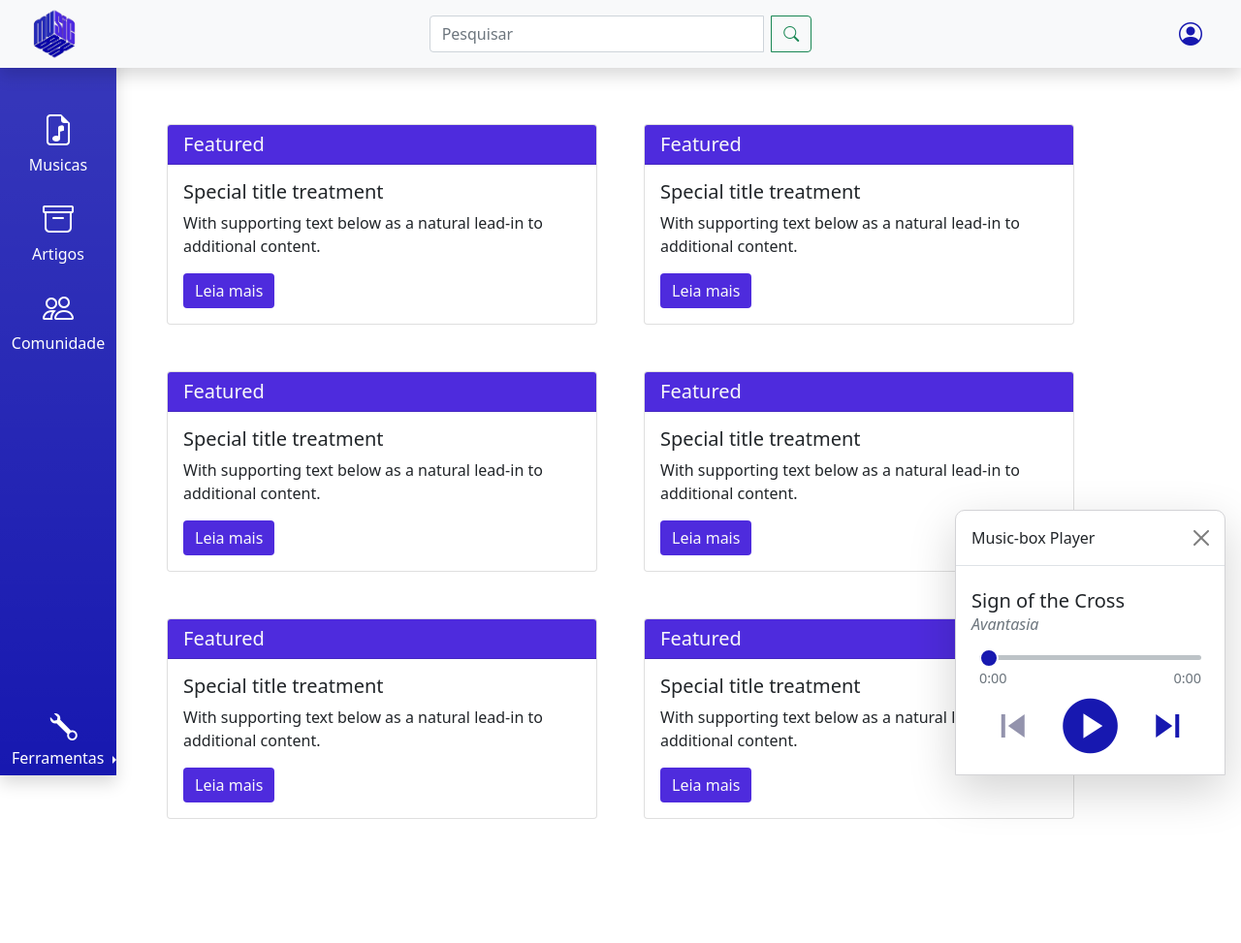
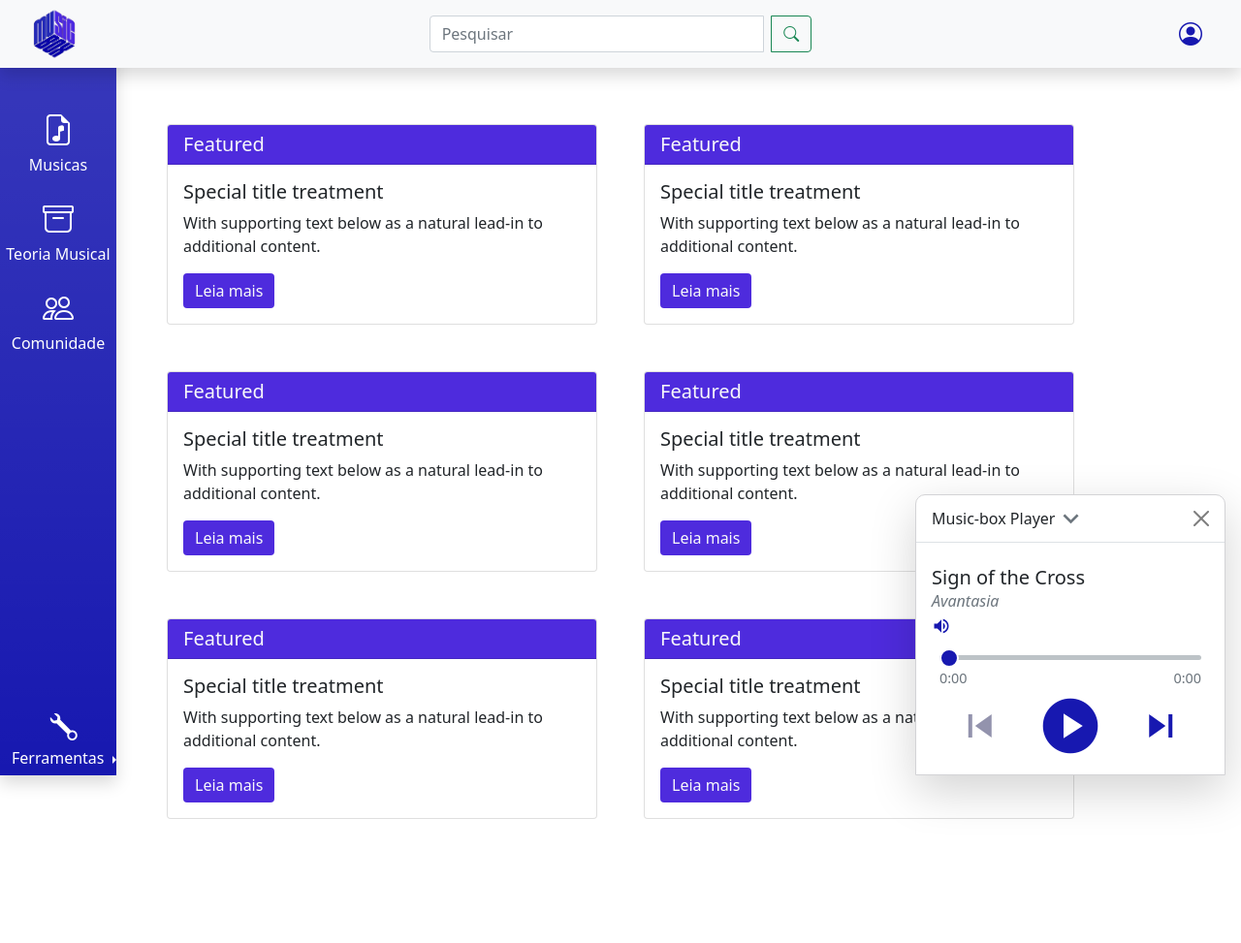
Before and after one commit to EnrickyHip/Music-Box, a PHP site: page / in a window 1280 px wide. Shown: the whole page at 97% size. Run offline with PHP 8.4, Linux system fonts and the light colour scheme; some libraries are stand-ins or nearby versions.

Commit message:
Slide de volume
- criação do slide de volume
- criação da página de teoria musical

```diff
--- a/includes/player.php
+++ b/includes/player.php
@@ -4,24 +4,41 @@
 
         <div class="modal-content shadow-lg">
 
-            <div class="modal-header">
+            <div class="modal-header py-2">
                 <h6 class="modal-title" id="exampleModalLabel">Music-box Player</h6>
+                    <span class="material-icons text-secondary fs-2 clickable black-hover" id="player-expand-less"> <!-- aqui está expand less, mas é isto mesmo. é ao contrário. -->
+                        expand_more
+                    </span>
+                    <span class="material-icons text-secondary fs-2 clickable d-none black-hover" id="player-expand-more">
+                        expand_less
+                    </span>
+
                 <button type="button" id="btn_close" class="btn-close" data-bs-dismiss="modal" aria-label="Close"></button>
             </div>
 
             <div class="modal-body">
 
-                <img class="rounded mx-auto d-block p-0" id="player-song-cover">
+                <img class="rounded mx-auto d-block p-0 mb-2" id="player-song-cover">
 
                 <div id="descrição">
-                    <h5 class="mt-2 mb-0" id="player-song-name">Sign of the Cross</h5>
+                    <h5 class="mb-0" id="player-song-name">Sign of the Cross</h5>
                     <p class="text-secondary fst-italic mb-0" id="player-song-artist">Avantasia</p>
+
+                    <div class="d-flex align-item-center mt-1 w-50" id="player_volume">
+                        <span class="material-icons purple fs-5 clickable" id="volume_up">
+                            volume_up
+                        </span>
+                        <span class="material-icons purple d-none fs-5 clickable" id="volume_off">
+                            volume_off
+                        </span>
+                        <input type="range" min="0" max="100" class="ms-2 mt-2 clickable d-none w-100" value="100" id="volume-bar">
+                </div>
                 </div>
 
             </div>
 
             <div id="progress" class="py-1 mx-4" >
-                <input type="range" min="0" max="1000" class="w-100" value="0" id="progress-bar">
+                <input type="range" min="0" max="1000" class="w-100 clickable" value="0" id="progress-bar">
             </input>
             </div>
 
@@ -40,15 +57,15 @@
                     skip_previous
                 </span>
 
-                <span id="play" class="material-icons play purple">
+                <span id="play" class="material-icons play purple clickable">
                     play_circle
                 </span>
 
-                <span id="pause" class="material-icons d-none play purple">
+                <span id="pause" class="material-icons d-none play purple clickable">
                     pause_circle
                 </span>
 
-                <span class="material-icons skip purple" id="next">
+                <span class="material-icons skip purple clickable" id="next">
                     skip_next
                 </span>
             </div>
--- a/includes/sidebar.php
+++ b/includes/sidebar.php
@@ -5,7 +5,7 @@
         </li>
 
         <li class="nav-item my-1">
-            <a href="" class="btn btn-primary transparent w-100 px-0"><i class="bi bi-archive fs-2"></i><br>Artigos</a>
+            <a href=<?="?p=teoria_musical";?> class="btn btn-primary transparent w-100 px-0"><i class="bi bi-archive fs-2"></i><br>Teoria Musical</a>
         </li>
 
         <li class="nav-item my-1">
--- /dev/null
+++ b/pages/teoria_musical.php
@@ -0,0 +1 @@
+:D
--- a/script/player.js
+++ b/script/player.js
@@ -56,6 +56,7 @@ const pause = document.getElementById("pause")
 const prev = document.getElementById("prev")
 const next = document.getElementById("next")
 const progress_bar = document.getElementById("progress-bar")
+const volume_bar = document.getElementById("volume-bar")
 const progress = document.querySelector("#progress")
 const song = document.querySelector("audio")
 const time = document.getElementById("begin-time")
@@ -63,6 +64,11 @@ const end_time = document.getElementById("end-time")
 const song_cover = document.getElementById("player-song-cover")
 const song_name = document.getElementById("player-song-name")
 const song_artist = document.getElementById("player-song-artist")
+const expand_less_button = document.getElementById("player-expand-less")
+const expand_more_button = document.getElementById("player-expand-more")
+const volume_up = document.getElementById("volume_up")
+const volume_off = document.getElementById("volume_off")
+const player_volume = document.getElementById("player_volume")
 
 let list_index = 0 //index da lista
 let holding = false; //este holding refere-se a barra de progresso do player, se o usuário está segurando o clique em algum ponto dela ela, vai estar true
@@ -103,13 +109,42 @@ progress_bar.addEventListener('mouseup', function (){ //identifica se usuário s
 });
 
 progress_bar.oninput = function(){ //identifica se o usuário está alterando a barra de progresso manualmente
-    console.log(progress_bar.value)
-    progressBarUpdate()
+    progressUpdate(progress_bar)
+}
+
+volume_bar.oninput = function(){ //identifica se o usuário está alterando a barra de volume manualmente
+    progressUpdate(volume_bar)
+    changeVolume()
 }
 
 progress_bar.addEventListener("change", function(){ //identifica se a barra de progresso está sendo alterada, seja manualmente ou não.
     changeDuration()
 })
+
+expand_less_button.addEventListener("click", function(){
+    expand_less()
+})
+
+expand_more_button.addEventListener("click", function(){
+    expand_more()
+})
+
+
+volume_icons = [volume_up, volume_off]
+
+volume_icons.forEach(element =>{
+    element.addEventListener('mouseover', e =>{
+        volume_show()
+       })
+})
+
+player_volume.addEventListener('mouseleave', e =>{
+    console.log("aaaaa")
+    volume_hide()
+    })
+
+
+
 
 /*FUNÇÕES*/
 
@@ -134,6 +169,19 @@ function load_data(){ // carrega as informações da música
     song_name.textContent = songs[list_index].name
     song_artist.textContent = songs[list_index].artist
     end_time.textContent = secForMinute(Math.floor(song.duration))
+}
+
+function expand_less(){
+    expand_less_button.classList.add("d-none")
+    expand_more_button.classList.remove("d-none")
+    song_cover.classList.add("d-none")
+}
+
+
+function expand_more(){
+    expand_less_button.classList.remove("d-none")
+    expand_more_button.classList.add("d-none")
+    song_cover.classList.remove("d-none")
 }
 
 function song_play(){ //toca a música
@@ -165,11 +213,33 @@ function prev_song(){ //troca para a música anterior
     }
 }
 
+function volume_show(){
+    volume_bar.classList.remove("d-none")
+}
+
+function volume_hide(){
+    volume_bar.classList.add("d-none")
+}
+
+function changeVolume(){
+    volume_init = song.volume
+    song.volume = volume_bar.value/100
+    if (song.volume == 0){
+        volume_up.classList.add("d-none")
+        volume_off.classList.remove("d-none")
+    }
+    if (song.volume > 0 & volume_init == 0){
+        volume_up.classList.remove("d-none")
+        volume_off.classList.add("d-none")
+    }
+
+}
+
 function timeUpdate(){ //função que atualiza o tempo da música
     if(!isNaN(song.duration) & !holding){ //só sera executado quando a duração da música ser carregada, e se o usuário não estiver segurando a barra de progresso.
         progress_bar.value = song.currentTime * (1000 / song.duration)
         time.textContent = secForMinute(Math.floor(song.currentTime))
-        progressBarUpdate()
+        progressUpdate(progress_bar)
     }
 }
 
@@ -177,12 +247,13 @@ function changeDuration(){ //esta função altera a duração da música caso o
     song.currentTime = song.duration * (progress_bar.value/1000)
 }
 
-function progressBarUpdate(){ //atualiza a progress bar
+function progressUpdate(input){ //atualiza a progress bar
     if(holding){
-        time.textContent = secForMinute(Math.floor(progress_bar.value / (1000 / song.duration))) //atualiza o tempo da música caso o usuário esteja segurando a progress bar
+        time.textContent = secForMinute(Math.floor(input.value / (input.max / song.duration))) //atualiza o tempo da música caso o usuário esteja segurando a progress bar
     }
-    progress_bar.style.background = 'linear-gradient(90deg, #1718b0 '+progress_bar.value/10+'%, #bdc3c7 0)'
+    input.style.background = 'linear-gradient(90deg, #1718b0 '+input.value/(input.max/100)+'%, #bdc3c7 0)'
 }
+
 
 /*FUNÇÕES AUXILIARES*/
 
--- a/style/style.css
+++ b/style/style.css
@@ -31,6 +31,10 @@
 }
 
 .progress-bar {
+    background-color: #1718b0;
+}
+
+#volume-bar {
     background-color: #1718b0;
 }
 
@@ -126,8 +130,13 @@ button.nav-link{
 #controler .material-icons.play {
     font-size: 8.5vh;
 }
-#controler .material-icons:hover, #progress:hover{
+
+.clickable:hover {
     cursor: pointer;
+}
+
+.black-hover:hover {
+    color: black !important;
 }
 
 #add_song_icon {
@@ -144,7 +153,11 @@ button.nav-link{
 }
 
 #player-song-cover {
-    width: 245px;
+    width: 100%;
+}
+
+#player > div {
+    width: 40vh;
 }
 
 #mainContainer{
@@ -264,6 +277,15 @@ input[type="range"]::-webkit-slider-thumb {
     cursor: pointer;
   }
 
+#volume-bar {
+    height: 3px;
+}
+
+#volume-bar::-webkit-slider-thumb {
+    height: 15px;
+    width: 15px;
+}
+
 .underline_input input{
     border-style: none;
     border-bottom: 1px solid #b3b3cc !important;
```
